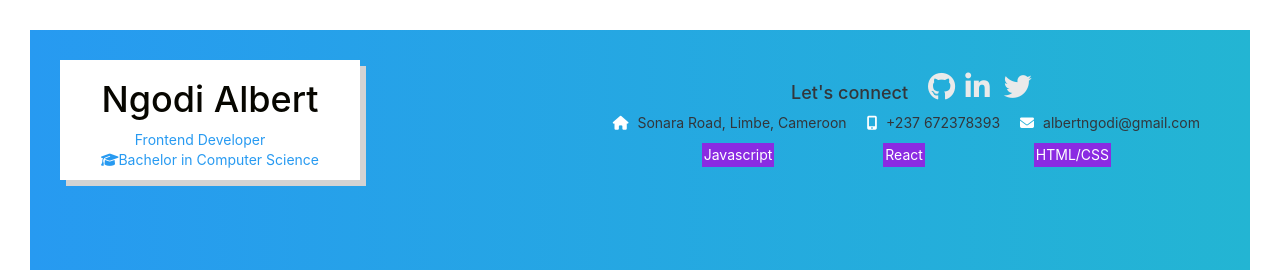
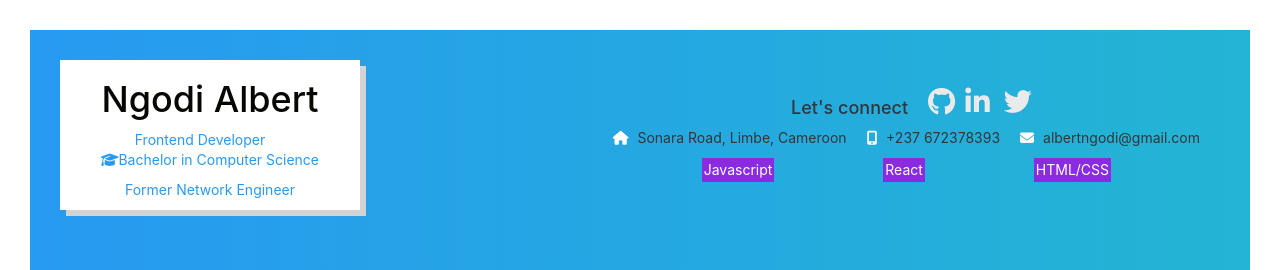
Before and after one commit to ngodi/albert, a React (Create React App) app: page / in a window 1280 px wide. Shown: the top 270 px of the page. Built offline with nearby package versions, Linux system fonts and the light colour scheme.

Commit message:
added background to software project section

```diff
--- a/src/Components/RightContent/Navigation/Heading/Heading.js
+++ b/src/Components/RightContent/Navigation/Heading/Heading.js
@@ -8,6 +8,7 @@ const Heading = () => {
       <h1>Ngodi Albert</h1>
       <span>Frontend Developer</span>
       <p><i class="fas fa-graduation-cap"></i>Bachelor in Computer Science</p>
+      <p>Former Network Engineer</p>
       </div>
    </div>
   );
```
